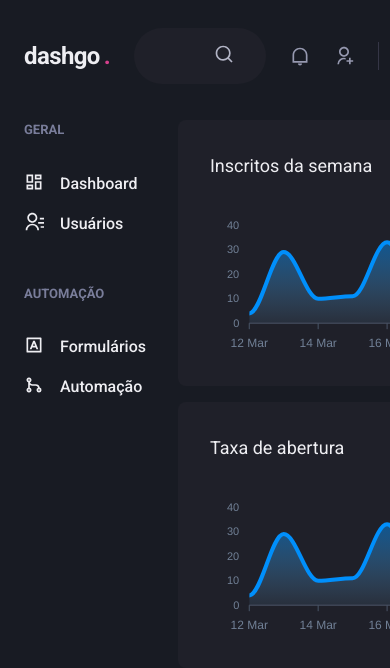
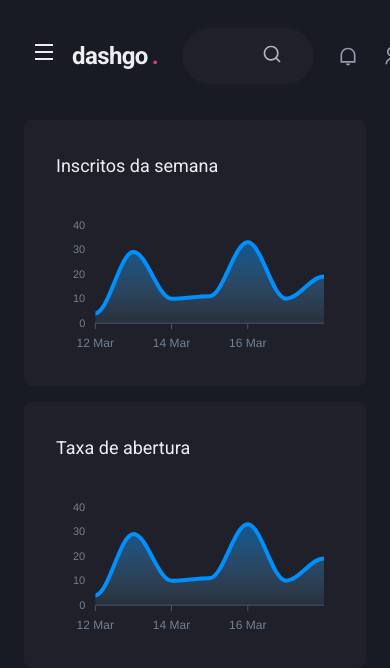
Before and after one commit to extevao/ignite-aulas, a Next.js app in the folder dashgo/: page /dashboard in a window 390 px wide. Shown: the top 668 px of the page. Built offline with nearby package versions, Linux system fonts and the light colour scheme.

Commit message:
sidebar responsiva e menu drawer

```diff
--- a/dashgo/src/components/Header/index.tsx
+++ b/dashgo/src/components/Header/index.tsx
@@ -1,4 +1,6 @@
-import { Flex, useBreakpointValue } from '@chakra-ui/react'
+import { Flex, Icon, IconButton, useBreakpointValue } from '@chakra-ui/react'
+import { RiMenuLine } from 'react-icons/ri'
+import { useSidebarDrawer } from '../../contexts/SidebarDrawerContext'
 import { Logo } from './Logo'
 import { NotificationsNav } from './NotificationsNav'
 import { Profile } from './Profile'
@@ -11,6 +13,8 @@ export function Header() {
     lg: true
   })
 
+  const { onOpen } = useSidebarDrawer()
+
   return (
     <Flex
       as="header"
@@ -21,6 +25,17 @@ export function Header() {
       mt="4"
       px="6"
       align="center">
+
+      {!isWideVersion && (
+        <IconButton
+          aria-label="Open navigation"
+          icon={<Icon as={RiMenuLine} />}
+          fontSize="24"
+          variant="unstyled"
+          onClick={onOpen}
+          mr="2"
+        />
+      )}
 
       <Logo />
 
--- /dev/null
+++ b/dashgo/src/components/Sidebar/SidebarNav.tsx
@@ -0,0 +1,25 @@
+import { Stack } from "@chakra-ui/react";
+import { RiContactsLine, RiDashboardLine, RiGitMergeLine, RiInputMethodLine } from "react-icons/ri";
+import { NavLink } from "./NavLink";
+import { NavSection } from "./NavSection";
+
+
+export function SidebarNav() {
+
+  return (
+    <Stack
+      spacing="12"
+      align="flex-start"
+    >
+      <NavSection title="GERAL">
+        <NavLink icon={RiDashboardLine}> Dashboard </NavLink>
+        <NavLink icon={RiContactsLine}> Usuários </NavLink>
+      </NavSection>
+
+      <NavSection title="AUTOMAÇÃO">
+        <NavLink icon={RiInputMethodLine}> Formulários </NavLink>
+        <NavLink icon={RiGitMergeLine}> Automação </NavLink>
+      </NavSection>
+    </Stack>
+  )
+}
--- a/dashgo/src/components/Sidebar/index.tsx
+++ b/dashgo/src/components/Sidebar/index.tsx
@@ -1,30 +1,39 @@
-import { Box, Stack } from "@chakra-ui/react";
-import { RiContactsLine, RiDashboardLine, RiGitMergeLine, RiInputMethodLine } from "react-icons/ri";
-import { NavLink } from "./NavLink";
-import { NavSection } from "./NavSection";
+import { Box, Drawer, DrawerBody, DrawerCloseButton, DrawerContent, DrawerHeader, DrawerOverlay, useBreakpointValue } from "@chakra-ui/react";
+import { useSidebarDrawer } from "../../contexts/SidebarDrawerContext";
+import { SidebarNav } from "./SidebarNav";
 
 export function Sidebar() {
+  const isDrawerSidebar = useBreakpointValue({
+    base: true,
+    lg: false
+  })
+
+  const { isOpen, onClose } = useSidebarDrawer()
+
+  if (isDrawerSidebar) {
+    return (
+      <Drawer isOpen={isOpen} placement="left" onClose={onClose}>
+        <DrawerOverlay>
+          <DrawerContent bg="gray.800" p="4">
+            <DrawerCloseButton mt="6" />
+            <DrawerHeader> Navegação </DrawerHeader>
+
+            <DrawerBody>
+              <SidebarNav />
+            </DrawerBody>
+          </DrawerContent>
+        </DrawerOverlay>
+      </Drawer>
+    )
+  }
+
   return (
     <Box
       as="aside"
       w="64"
       mr="8"
     >
-      <Stack
-        spacing="12"
-        align="flex-start"
-      >
-        <NavSection title="GERAL">
-          <NavLink icon={RiDashboardLine}> Dashboard </NavLink>
-          <NavLink icon={RiContactsLine}> Usuários </NavLink>
-        </NavSection>
-
-        <NavSection title="AUTOMAÇÃO">
-          <NavLink icon={RiInputMethodLine}> Formulários </NavLink>
-          <NavLink icon={RiGitMergeLine}> Automação </NavLink>
-        </NavSection>
-      </Stack>
-
+      <SidebarNav />
     </Box>
   )
 }
--- /dev/null
+++ b/dashgo/src/contexts/SidebarDrawerContext.tsx
@@ -0,0 +1,29 @@
+import { createContext, ReactNode, useContext, useEffect } from "react";
+import { useRouter } from "next/router";
+
+import { useDisclosure, UseDisclosureReturn } from "@chakra-ui/react";
+
+interface SidebarDrawerProviderProps {
+  children: ReactNode;
+}
+
+type SidebarDrawerContextData = UseDisclosureReturn
+
+const SidebarDrawerContext = createContext({} as SidebarDrawerContextData)
+
+export function SidebarDrawerProvider({ children }: SidebarDrawerProviderProps) {
+  const disclosure = useDisclosure()
+  const router = useRouter()
+
+  useEffect(() => {
+    disclosure.onClose()
+  }, [router.asPath])
+
+  return (
+    <SidebarDrawerContext.Provider value={disclosure}>
+      {children}
+    </SidebarDrawerContext.Provider>
+  )
+}
+
+export const useSidebarDrawer = () => useContext(SidebarDrawerContext)
--- a/dashgo/src/pages/_app.tsx
+++ b/dashgo/src/pages/_app.tsx
@@ -2,12 +2,15 @@ import { AppProps } from "next/app"
 
 import { ChakraProvider } from "@chakra-ui/react"
 import { theme } from "../styles/theme"
+import { SidebarDrawerProvider } from "../contexts/SidebarDrawerContext"
 
 
 function MyApp({ Component, pageProps }: AppProps) {
   return (
     <ChakraProvider theme={theme}>
-      <Component {...pageProps} />
+      <SidebarDrawerProvider>
+        <Component {...pageProps} />
+      </SidebarDrawerProvider>
     </ChakraProvider>
   )
 }
```
